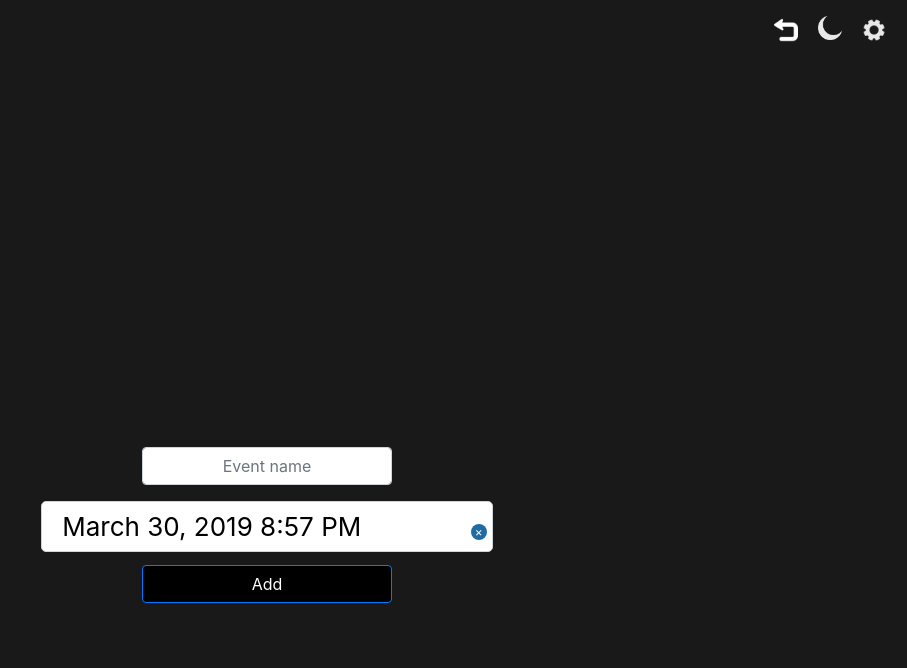
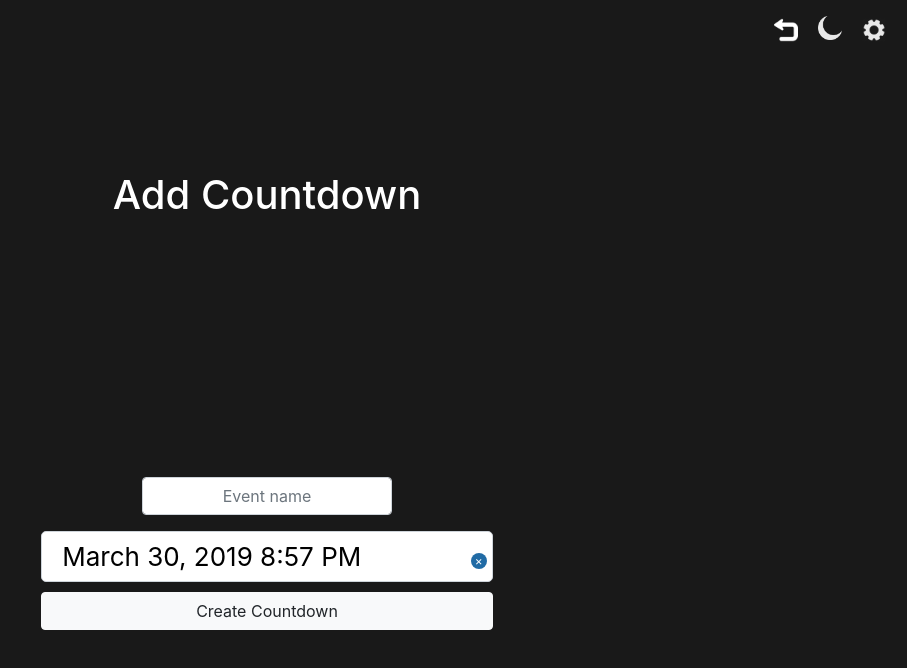
Before and after one commit to ppoppler/Timebomb, a React (Create React App) app in the folder timebomb/: page / in a window 1280 px wide. Both pictures are taken after a click on the picture 1159 px from the left and 29 px from the top of the page. Shown: the top 668 px of the page, without its empty margins (373-1280 px from the left). Built offline with nearby package versions, Linux system fonts and the light colour scheme.

Commit message:
Add title and fix button

```diff
--- a/timebomb/src/App.css
+++ b/timebomb/src/App.css
@@ -68,8 +68,3 @@
   padding-bottom: 5px;
   margin-bottom: 10px;
 }
-
-#formButton{
-  width: 250px;
-  background-color: black;
-}
--- a/timebomb/src/Components/AddCounter.jsx
+++ b/timebomb/src/Components/AddCounter.jsx
@@ -11,6 +11,7 @@ export default class AddCounter extends Component {
     super(props);
     this.state = {
       endDate: new Date()
+
     };
     this.handleChange = this.handleChange.bind(this);
   }
@@ -35,6 +36,7 @@ export default class AddCounter extends Component {
 
   render() {
     return (
+      <div><h1>Add Countdown</h1>
       <div className="addCounterForm">
         <Form  onSubmit={this.add}>
           <Form.Group>
@@ -59,10 +61,11 @@ export default class AddCounter extends Component {
             placeholderText="Click to select a date"
             dateFormat="MMMM d, yyyy h:mm aa"
           />
-          <Button id="formButton" type="submit">
-            Add
+          <Button id="formButton" type="submit" variant="light" block>
+            Create Countdown
           </Button>
         </Form>
+      </div>
       </div>
     );
   }
```
